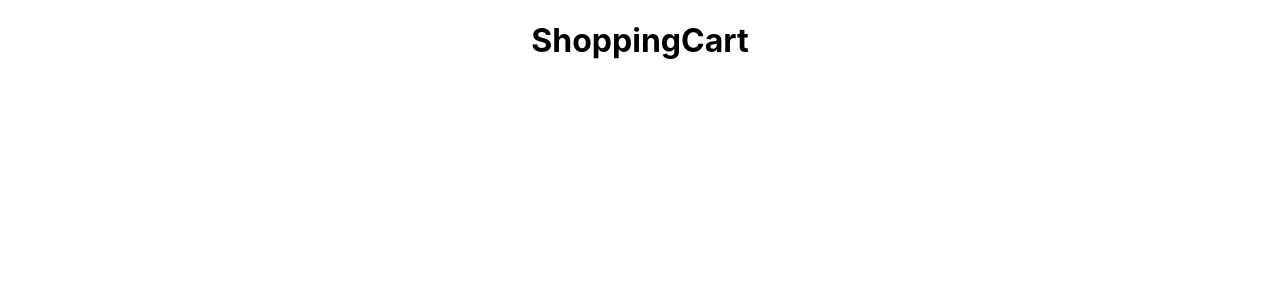
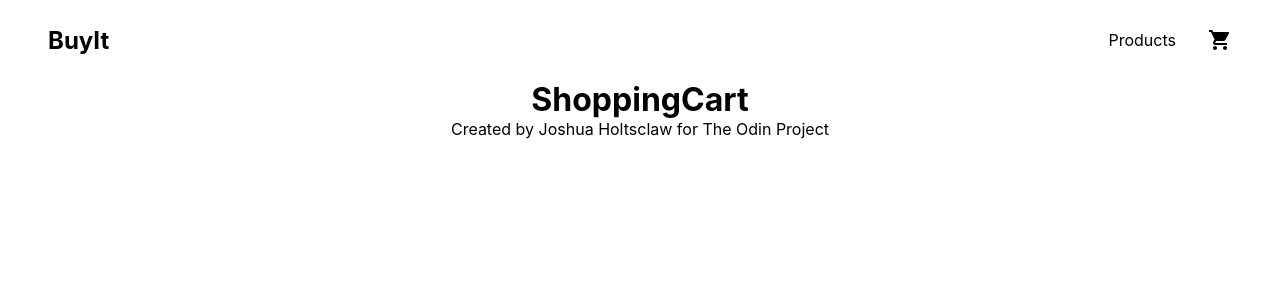
Before and after one commit to Marshnme/shopping-app, a React (Create React App) app: page /shoppingCart in a window 1280 px wide. Shown: the top 300 px of the page. Built offline with nearby package versions, Linux system fonts and the light colour scheme; no server answers.

Commit message:
basic navbar created

```diff
--- a/package.json
+++ b/package.json
@@ -3,6 +3,10 @@
   "version": "0.1.0",
   "private": true,
   "dependencies": {
+    "@emotion/react": "^11.10.0",
+    "@emotion/styled": "^11.10.0",
+    "@mui/icons-material": "^5.8.4",
+    "@mui/material": "^5.9.3",
     "@testing-library/jest-dom": "^5.16.5",
     "@testing-library/react": "^13.3.0",
     "@testing-library/user-event": "^13.5.0",
--- a/src/App.css
+++ b/src/App.css
@@ -1,38 +1,9 @@
+*{
+  margin: 0;
+  padding:0;
+  box-sizing: border-box;
+}
+
 .App {
   text-align: center;
 }
-
-.App-logo {
-  height: 40vmin;
-  pointer-events: none;
-}
-
-@media (prefers-reduced-motion: no-preference) {
-  .App-logo {
-    animation: App-logo-spin infinite 20s linear;
-  }
-}
-
-.App-header {
-  background-color: #282c34;
-  min-height: 100vh;
-  display: flex;
-  flex-direction: column;
-  align-items: center;
-  justify-content: center;
-  font-size: calc(10px + 2vmin);
-  color: white;
-}
-
-.App-link {
-  color: #61dafb;
-}
-
-@keyframes App-logo-spin {
-  from {
-    transform: rotate(0deg);
-  }
-  to {
-    transform: rotate(360deg);
-  }
-}
--- a/src/App.js
+++ b/src/App.js
@@ -1,7 +1,9 @@
 import './App.css';
 import { useState, useEffect } from 'react';
+import NavBar from './components/NavBar';
 import ProductList from './components/ProductList';
 import ShoppingCart from './components/ShoppingCart';
+import Footer from './components/Footer';
 import { Routes, Route, Link } from 'react-router-dom';
 
 function App() {
@@ -22,10 +24,15 @@ function App() {
 
 	return (
 		<div className="App">
+			<NavBar></NavBar>
 			<Routes>
-				<Route path="/" element={<ProductList />}></Route>
+				<Route
+					path="/"
+					element={<ProductList storeItems={storeItems} />}
+				></Route>
 				<Route path="/shoppingCart" element={<ShoppingCart />}></Route>
 			</Routes>
+			<Footer></Footer>
 		</div>
 	);
 }
--- a/src/components/Footer.jsx
+++ b/src/components/Footer.jsx
@@ -4,7 +4,7 @@
 const Footer = () => {
     return (
         <footer>
-            <h1>Created by Joshua Holtsclaw for The Odin Project</h1>
+            <p>Created by Joshua Holtsclaw for The Odin Project</p>
         </footer>
     )
 }
--- a/src/components/NavBar.jsx
+++ b/src/components/NavBar.jsx
@@ -1,10 +1,20 @@
-
-
+import './styleSheets/NavBar.css'
+import ShoppingCartIcon from '@mui/icons-material/ShoppingCart';
+import {Link,useNavigate} from 'react-router-dom'
 
 const NavBar = () => {
+    let navigate = useNavigate()
+    function goToCart(){
+        navigate('/shoppingCart')
+    }
     return (
-        <header>
-            <h1>Navbar</h1>
+        <header className='nav-parent'>
+            <h2>BuyIt</h2>
+            <div className='nav-links'>
+                <Link className='products-link' to='/'>Products</Link>
+                <ShoppingCartIcon className='cart-icon' onClick={goToCart}></ShoppingCartIcon>
+            </div>
+
         </header>
     )
 }
--- a/src/components/ProductList.jsx
+++ b/src/components/ProductList.jsx
@@ -2,9 +2,11 @@
 
 const ProductList = () => {
     return (
-        <main>
-            <h1>ProductList</h1>
-        </main>
+        <>
+            <main>
+                <h1>ProductList</h1>
+            </main>
+        </>
     )
 }
 
--- a/src/components/ShoppingCart.jsx
+++ b/src/components/ShoppingCart.jsx
@@ -1,10 +1,11 @@
-
 
 const ShoppingCart = () => {
     return (
-        <div>
-            <h1>ShoppingCart</h1>
-        </div>
+        <>
+            <div>
+                <h1>ShoppingCart</h1>
+            </div>
+        </>
     )
 }
 
--- /dev/null
+++ b/src/components/styleSheets/NavBar.css
@@ -0,0 +1,21 @@
+.nav-parent{
+    min-height: 10vh;
+    display:flex;
+    align-items: center;
+    justify-content: space-between;
+    padding:0 3rem;
+}
+
+.nav-links{
+    display: flex;
+    align-items: center;
+    column-gap: 2rem;
+}
+
+.nav-links .products-link{
+    text-decoration: none;
+    color:black;
+}
+.cart-icon{
+    cursor: pointer;
+}
```
Also changed, not shown: src/components/styleSheets/ProductList.css (added), src/components/styleSheets/ShoppingCart.css (added), 1 other file (tests, documents, lock files or other folders).
